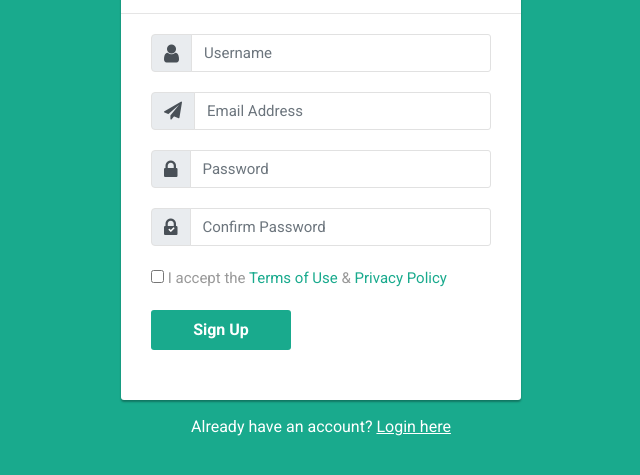
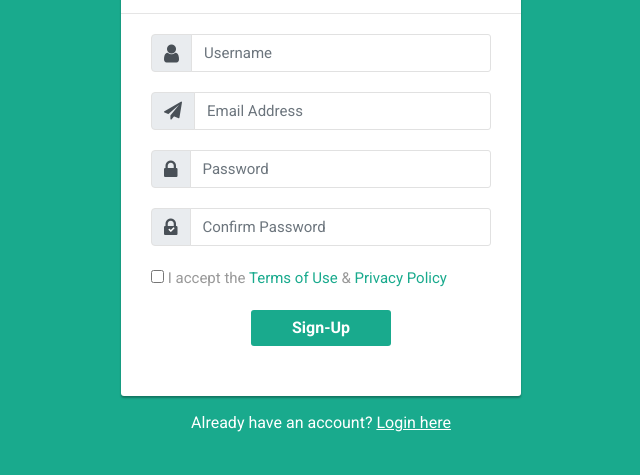
Before and after one commit to Mukundparasher/MR-Mart, a plain HTML site: page sign-up.html in a window 1280 px wide. Shown: the part 133-608 px from the top of the page, without its empty margins (319-959 px from the left). Drawn offline with nearby package versions, Linux system fonts and the light colour scheme.

Commit message:
second commit

```diff
--- a/sign-up.html
+++ b/sign-up.html
@@ -151,7 +151,8 @@ body {
 			<label class="form-check-label"><input type="checkbox" required="required"> I accept the <a href="#">Terms of Use</a> &amp; <a href="#">Privacy Policy</a></label>
 		</div>
 		<div class="form-group">
-            <a href="index.html"><button type="submit" class="btn btn-primary btn-lg">Sign Up</button></a>
+			<div style="text-align: center;"> <a href="index.html"><button type="button" class="btn btn-success">Sign-Up</button></a></div>
+		</form>
         </div>
     </form>
 	<div class="text-center">Already have an account? <a href="login.html">Login here</a></div>
```
